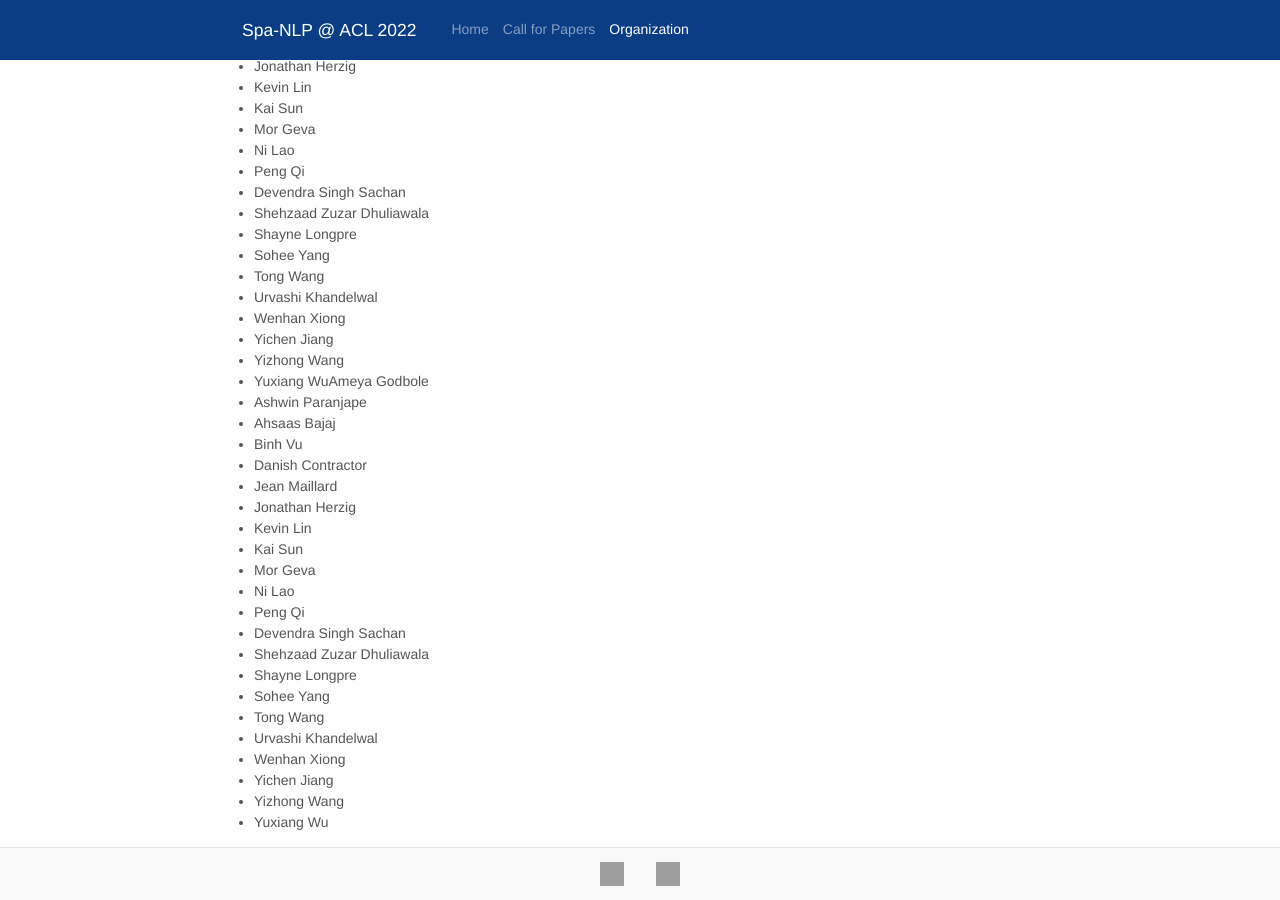
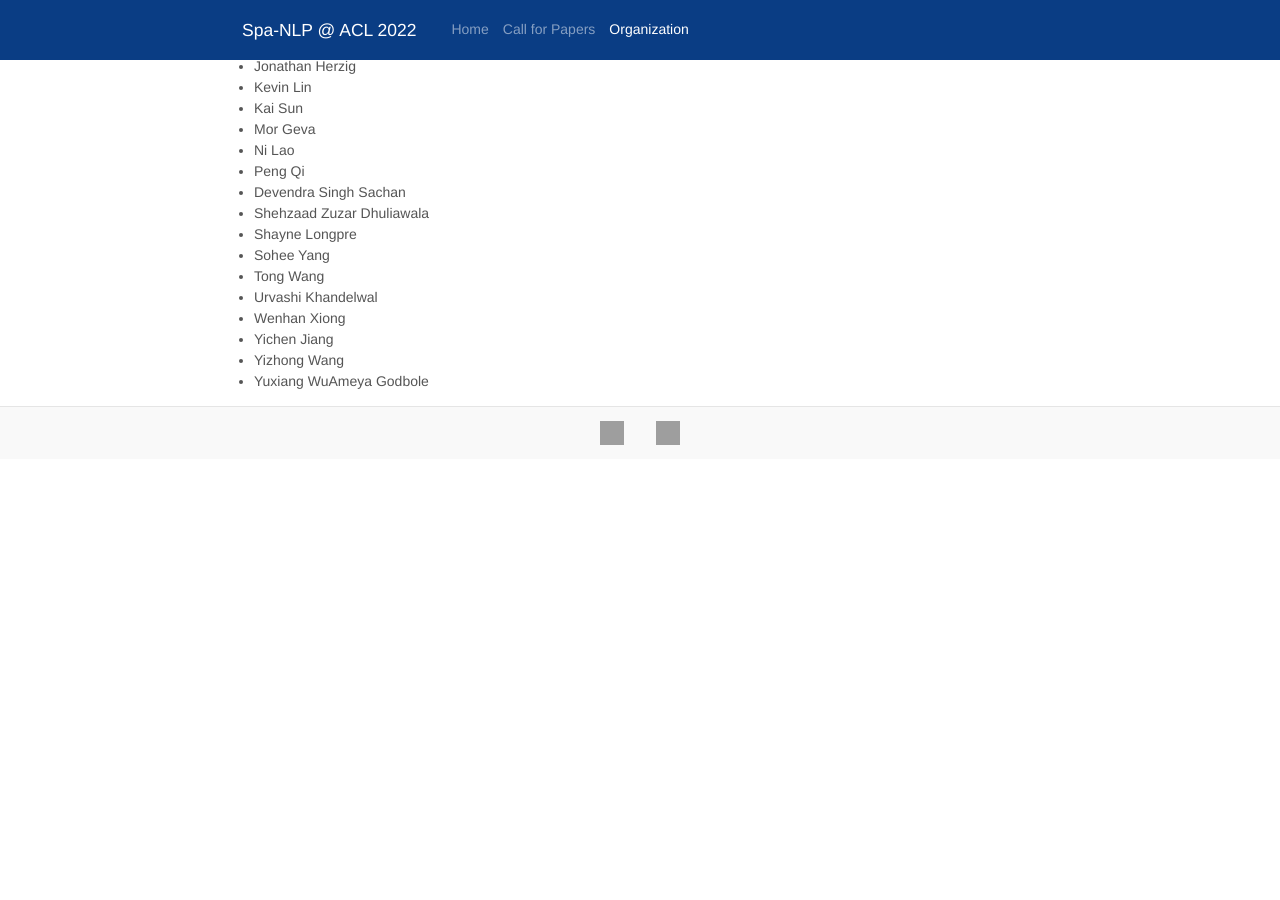
Before and after one commit to spa-nlp/spa-nlp.github.io, a Jekyll site: the page built from organization.md, in a window 1280 px wide and 900 px high, scrolled down 567 px. Built offline with Jekyll 4.4.1, drawn with Linux system fonts in a browser that asks for light colours; nearby versions of some CDN libraries; after the commit the page ends 1026 px from its top, so only the background shows below that; grey boxes are pictures that could not be loaded.

Commit message:
remove duplicates in org

```diff
--- a/organization.md
+++ b/organization.md
@@ -37,25 +37,4 @@ permalink: /organization
 - Yichen Jiang
 - Yizhong Wang
 - Yuxiang WuAmeya Godbole
-- Ashwin Paranjape
-- Ahsaas Bajaj
-- Binh Vu
-- Danish Contractor
-- Jean Maillard
-- Jonathan Herzig
-- Kevin Lin
-- Kai Sun
-- Mor Geva
-- Ni Lao
-- Peng Qi
-- Devendra Singh Sachan
-- Shehzaad Zuzar Dhuliawala
-- Shayne Longpre
-- Sohee Yang
-- Tong Wang
-- Urvashi Khandelwal
-- Wenhan Xiong
-- Yichen Jiang
-- Yizhong Wang
-- Yuxiang Wu
 {: .one-column}
```
